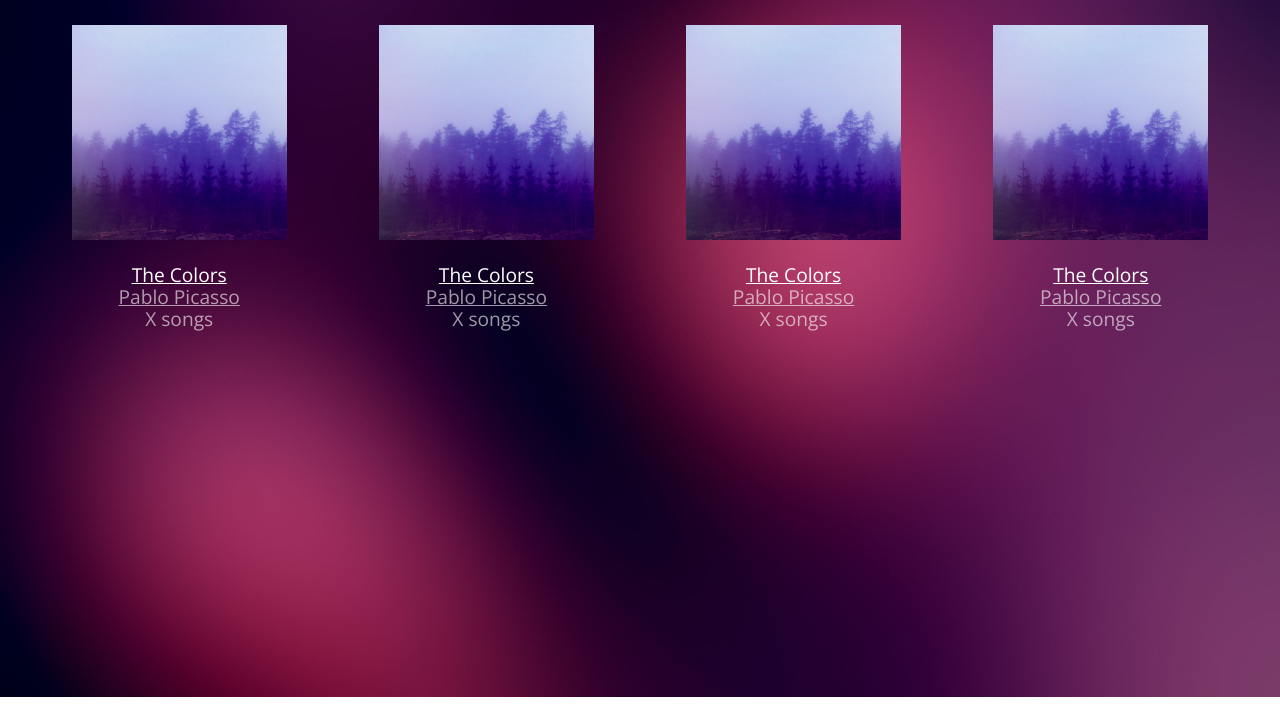
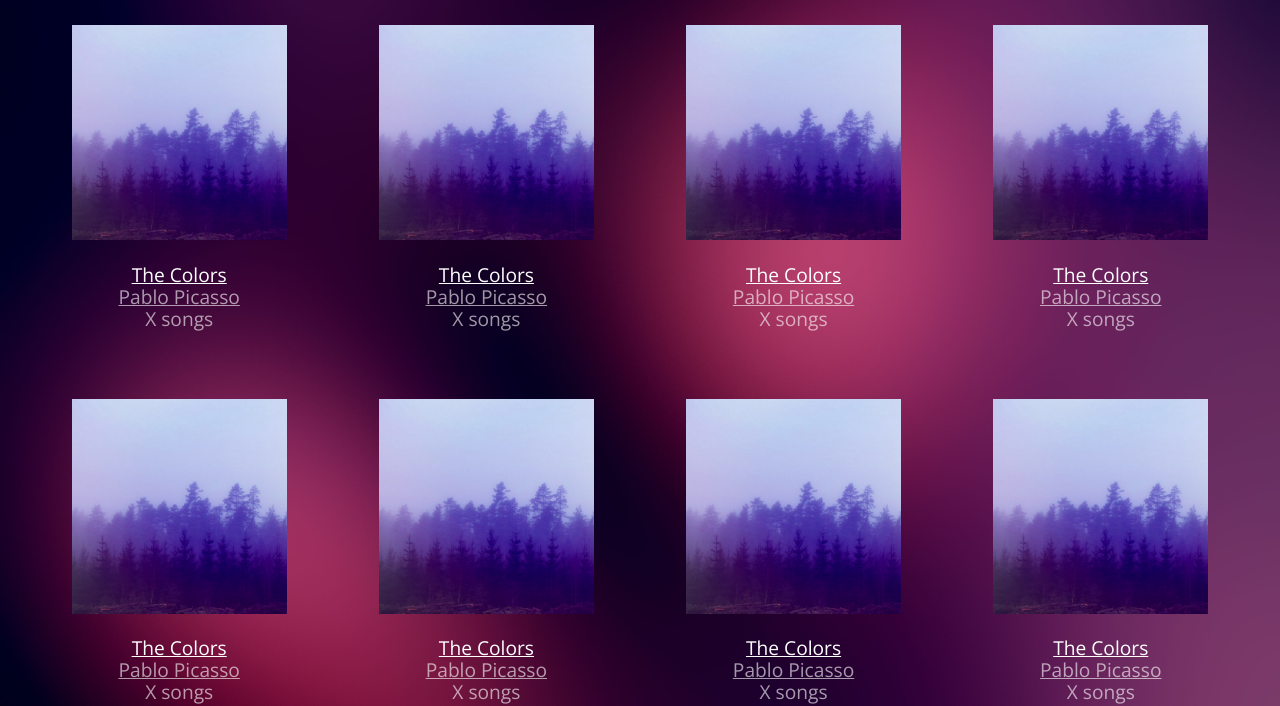
Before and after one commit to dfrick7/Bloc-jams, a plain HTML site: page collection.html in a window 1280 px wide. Shown: the part 103-809 px from the top of the page. Drawn offline with nearby package versions, Linux system fonts and the light colour scheme.

Commit message:
CP-10-CV Completed

```diff
--- a/collection.html
+++ b/collection.html
@@ -73,5 +73,6 @@
              </div>
          </div>
      </section>
+     <script src="scripts/collection.js"></script>
      </body>
  </html>
--- /dev/null
+++ b/scripts/collection.js
@@ -0,0 +1,27 @@
+var collectionItemTemplate =
+    '<div class="collection-album-container column fourth">'
+   + '  <img src="assets/images/album_covers/01.png"/>'
+   + '  <div class="collection-album-info caption">'
+   + '    <p>'
+   + '      <a class="album-name" href="album.html"> The Colors </a>'
+   + '      <br/>'
+   + '      <a href="album.html"> Pablo Picasso </a>'
+   + '      <br/>'
+   + '      X songs'
+   + '      <br/>'
+   + '    </p>'
+   + '  </div>'
+   + '</div>'
+   ;
+
+window.onload = function() {
+     //Select the first (and only, as we've designed it) element with an album-covers class name. We assign this specified element to a variable named collectionContainer.
+     var collectionContainer = document.getElementsByClassName('album-covers')[0];
+     //Assign an empty string to collectionContainer's innerHTML property to clear its content. This ensures we're working with a clean slate before we insert content with JavaScript.
+     collectionContainer.innerHTML = '';
+
+     //Created a for loop that inserts 12 albums using the += operator, which appends content to strings. Each loop adds the contents of  collectionItemTemplate (the template) to the innerHTML of  collectionContainer, thereby generating the albums that display on the collection page.
+     for (var i = 0; i < 12; i++) {
+         collectionContainer.innerHTML += collectionItemTemplate;
+     }
+ }
```
